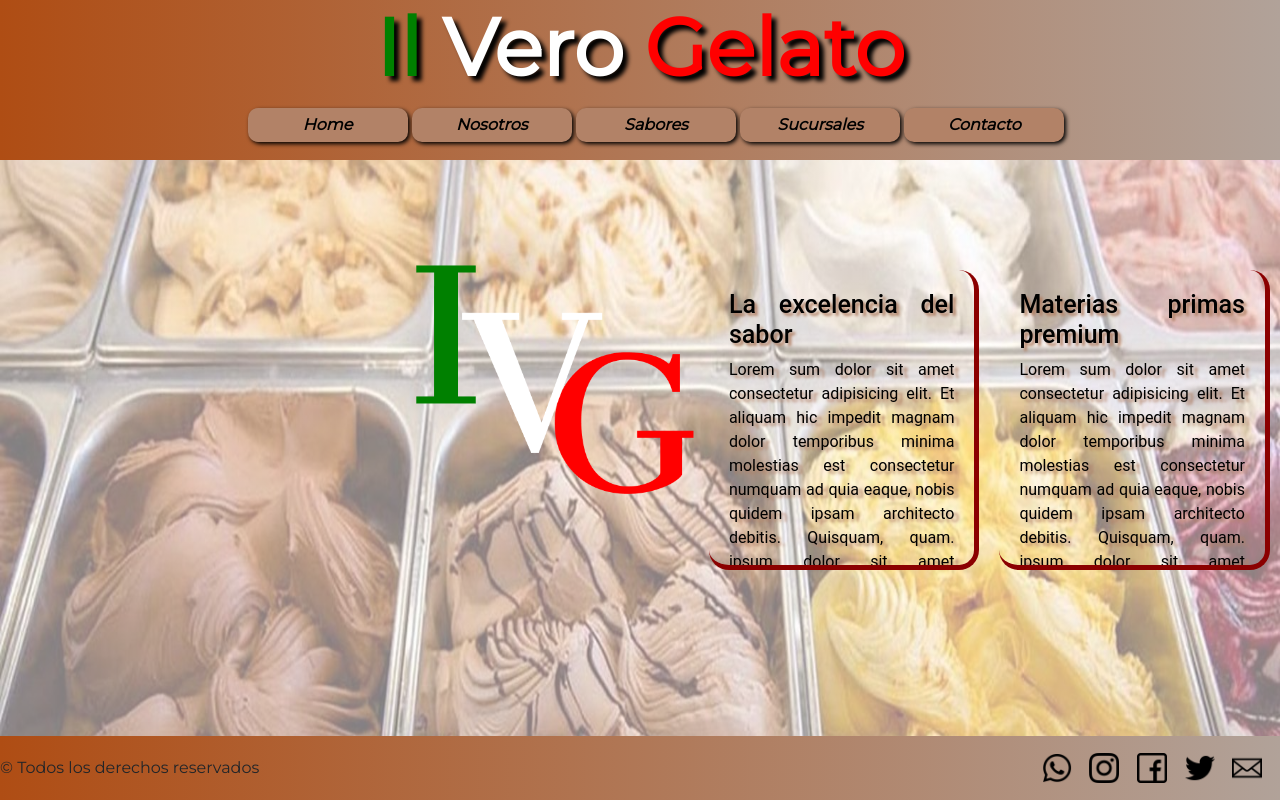
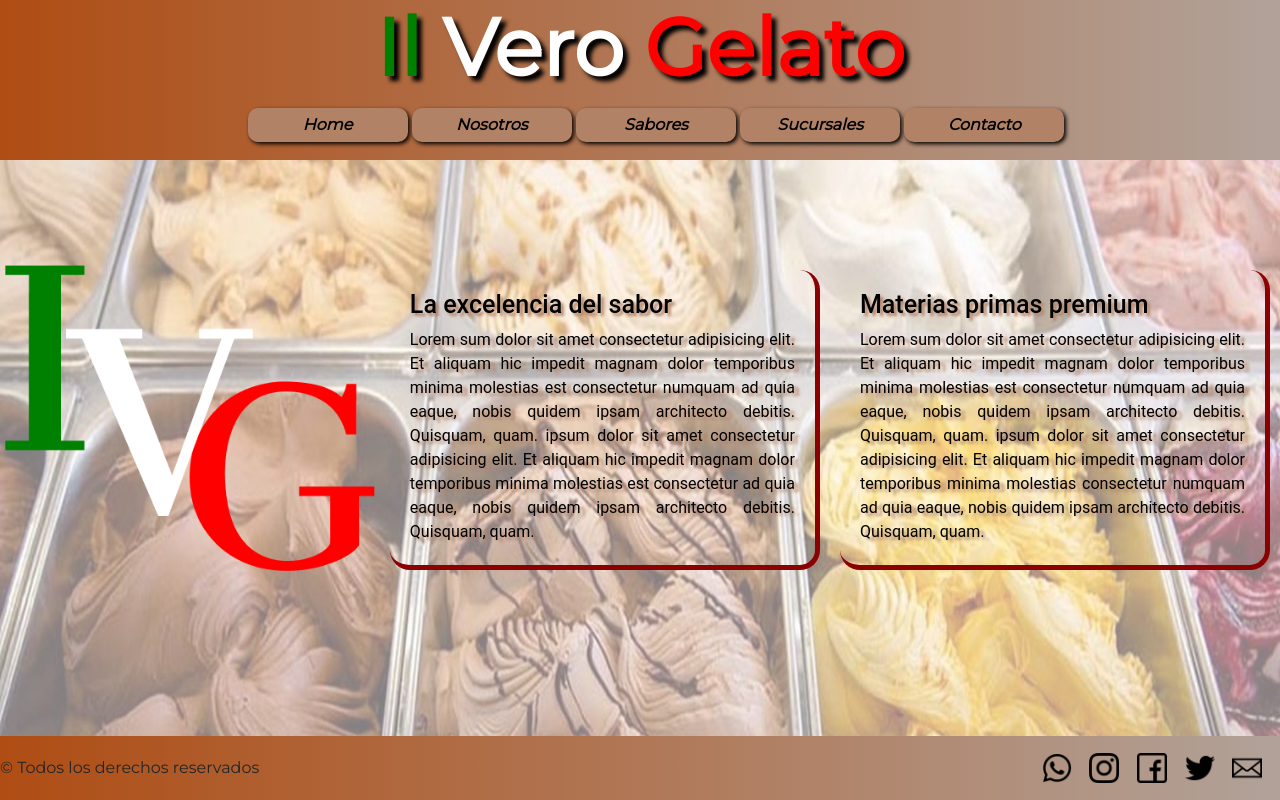
Before and after one commit to cla-saba/IlVeroGelatto-Sabatucci, a website: page index.html in a window 1280 px wide. Drawn offline with nearby package versions, Linux system fonts and the light colour scheme.

Commit message:
Abro rama para comenzar de cero el estilo del proyecto

```diff
--- a/index.html
+++ b/index.html
@@ -46,8 +46,8 @@
     </nav>
   </header>
   <main>
-    <section id="index" class="mainIndex">
-      <h2 class="invisible">La Verdadera Heladereia Italiana </h2>
+    <h2 class="h2Invisible">La Verdadera Heladereía Italiana</h2>
+    <section class="mainIndex">
       <!-- SECCION LOGO -->
       <section class="boxFoto">
         <img class="img-fluid" src="images/Logo 1.png" alt="Logo Il Vero Gelato">
--- a/scss/_estilos.scss
+++ b/scss/_estilos.scss
@@ -155,16 +155,17 @@ h3 {
 }
 
 .boxFoto {
-  width: auto;
-  height: auto;
+  width:fit-content;
+  height: fit-content;
   padding: 5px;
+  justify-content: center;
 }
 
 .boxTexto,
 .boxTexto2 {
   font-weight: normal;
   text-align: justify;
-  width: 400px;
+  width: 500px;
   height: 300px;
   border-bottom: 5px solid darkred;
   border-right: 5px solid darkred;
@@ -173,6 +174,10 @@ h3 {
   margin: 10px;
   color: black;
   overflow: hidden;
+}
+
+.h2Invisible {
+  display: none;
 }
 
 /* Estilo nosotros */
```
Also changed, not shown: css/main.css, 1 other file.
